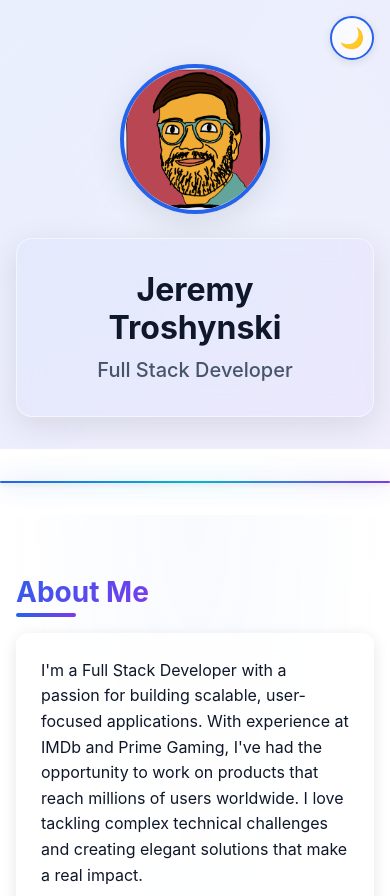
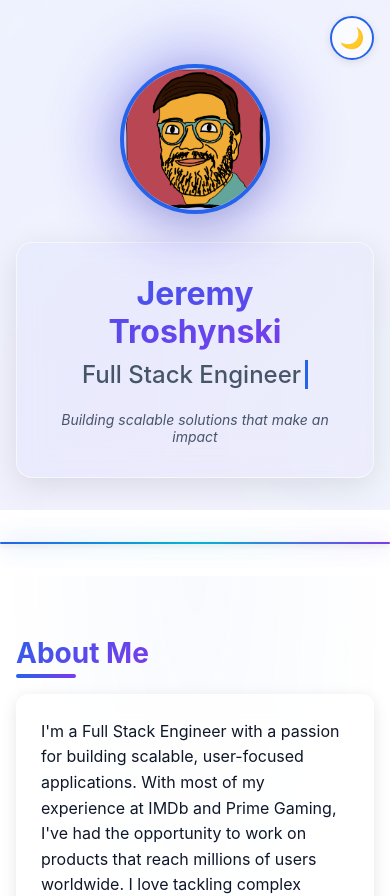
Before and after one commit to jtroshynski/dont-sell-yourself-short, a React (Create React App) app: page / in a window 390 px wide. Shown: the top 896 px of the page. Built offline with nearby package versions, Linux system fonts and the light colour scheme; a web font is replaced by a local one.

Commit message:
Enhance hero section with animated gradients and visual effects

```diff
--- a/src/App.js
+++ b/src/App.js
@@ -149,8 +149,13 @@ class App extends Component {
           {darkMode ? '☀️' : '🌙'}
         </button>
         <section className="hero-section">
-          <div className="hero-background"></div>
+          <div className="hero-background">
+            <div className="gradient-orb orb-1"></div>
+            <div className="gradient-orb orb-2"></div>
+            <div className="gradient-orb orb-3"></div>
+          </div>
           <div className="hero-content">
+            <div className="hero-image-wrapper">
               {profileImageLoaded ? (
                 <img
                   src={this.profileImage.src}
@@ -162,9 +167,18 @@ class App extends Component {
               ) : (
                 <div className="hero-image-placeholder" aria-label="Loading profile image" />
               )}
+              <div className="hero-image-glow"></div>
+            </div>
             <div className="hero-intro-card">
-              <h1 className="hero-name">Jeremy Troshynski</h1>
-              <h2 className="hero-title">Full Stack Developer</h2>
+              <h1 className="hero-name">
+                <span className="hero-name-text">Jeremy Troshynski</span>
+              </h1>
+              <h2 className="hero-title">
+                <span className="typing-text">Full Stack Engineer</span>
+              </h2>
+              <div className="hero-tagline">
+                Building scalable solutions that make an impact
+              </div>
             </div>
           </div>
         </section>
@@ -173,14 +187,14 @@ class App extends Component {
           <h2 className="section-title">About Me</h2>
           <div className="about-card">
             <p className="about-text">
-              I'm a Full Stack Developer with a passion for building scalable, user-focused applications.
-              With experience at IMDb and Prime Gaming, I've had the opportunity to work on products that
+              I'm a Full Stack Engineer with a passion for building scalable, user-focused applications.
+              With most of my experience at IMDb and Prime Gaming, I've had the opportunity to work on products that
               reach millions of users worldwide. I love tackling complex technical challenges and creating
               elegant solutions that make a real impact.
             </p>
             <p className="about-text">
-              When I'm not coding, you'll find me exploring new technologies, contributing to open source,
-              or enjoying the great outdoors. I believe in continuous learning and always strive to stay
+              When I'm not coding, you'll find me doing DIY projects, playing video games,
+              or enjoying the great outdoors. I believe in well-roundedness and always strive to stay
               current with the latest industry trends and best practices.
             </p>
           </div>
--- a/src/css/App.css
+++ b/src/css/App.css
@@ -226,7 +226,7 @@ html {
   right: 0;
   bottom: 0;
   background: linear-gradient(135deg, var(--color-primary) 0%, var(--color-secondary) 100%);
-  opacity: 0.1;
+  opacity: 0.08;
   z-index: 0;
   overflow: hidden;
 }
@@ -242,6 +242,55 @@ html {
   animation: gradientShift 15s ease infinite;
 }
 
+.gradient-orb {
+  position: absolute;
+  border-radius: 50%;
+  filter: blur(80px);
+  opacity: 0.6;
+  animation: float 20s ease-in-out infinite;
+}
+.gradient-orb.orb-1 {
+  width: 400px;
+  height: 400px;
+  background: radial-gradient(circle, var(--color-primary), transparent);
+  top: -10%;
+  left: -10%;
+  animation-delay: 0s;
+}
+.gradient-orb.orb-2 {
+  width: 500px;
+  height: 500px;
+  background: radial-gradient(circle, var(--color-secondary), transparent);
+  bottom: -15%;
+  right: -15%;
+  animation-delay: -7s;
+}
+.gradient-orb.orb-3 {
+  width: 350px;
+  height: 350px;
+  background: radial-gradient(circle, var(--color-accent), transparent);
+  top: 50%;
+  left: 50%;
+  transform: translate(-50%, -50%);
+  animation-delay: -14s;
+}
+@media (prefers-reduced-motion: reduce) {
+  .gradient-orb {
+    animation: none;
+  }
+}
+
+@keyframes float {
+  0%, 100% {
+    transform: translate(0, 0) scale(1);
+  }
+  33% {
+    transform: translate(30px, -30px) scale(1.1);
+  }
+  66% {
+    transform: translate(-20px, 20px) scale(0.9);
+  }
+}
 @keyframes gradientShift {
   0%, 100% {
     transform: translate(0, 0);
@@ -267,6 +316,11 @@ html {
   }
 }
 
+.hero-image-wrapper {
+  position: relative;
+  animation: heroImageFadeIn 1.2s ease-out;
+}
+
 .hero-image {
   width: 200px;
   height: 200px;
@@ -275,8 +329,9 @@ html {
   object-fit: cover;
   border: 4px solid var(--color-primary);
   box-shadow: 0 8px 32px rgba(0, 0, 0, 0.1);
-  animation: heroImageFadeIn 1.2s ease-out;
   transition: transform var(--transition-base), box-shadow var(--transition-base), border-color var(--transition-base);
+  position: relative;
+  z-index: 2;
 }
 .hero-image:hover {
   transform: scale(1.05);
@@ -301,6 +356,42 @@ html {
   box-shadow: 0 12px 48px rgba(0, 0, 0, 0.6);
 }
 
+.hero-image-glow {
+  position: absolute;
+  top: 50%;
+  left: 50%;
+  transform: translate(-50%, -50%);
+  width: 220px;
+  height: 220px;
+  border-radius: 50%;
+  background: radial-gradient(circle, var(--color-primary), var(--color-secondary));
+  opacity: 0.3;
+  filter: blur(30px);
+  z-index: 1;
+  animation: pulse 3s ease-in-out infinite;
+}
+@media screen and (max-width: 768px) {
+  .hero-image-glow {
+    width: 170px;
+    height: 170px;
+  }
+}
+@media (prefers-reduced-motion: reduce) {
+  .hero-image-glow {
+    animation: none;
+  }
+}
+
+@keyframes pulse {
+  0%, 100% {
+    transform: translate(-50%, -50%) scale(1);
+    opacity: 0.3;
+  }
+  50% {
+    transform: translate(-50%, -50%) scale(1.1);
+    opacity: 0.5;
+  }
+}
 .hero-intro-card {
   background: rgba(255, 255, 255, 0.15);
   backdrop-filter: blur(16px);
@@ -354,7 +445,6 @@ html {
 .hero-name {
   font-size: var(--font-size-h1);
   font-weight: 700;
-  color: var(--color-text);
   margin: 0 0 var(--spacing-sm) 0;
   font-family: var(--font-family-heading);
   line-height: 1.2;
@@ -365,20 +455,95 @@ html {
   }
 }
 
+.hero-name-text {
+  background: linear-gradient(135deg, var(--color-primary), var(--color-secondary));
+  -webkit-background-clip: text;
+  -webkit-text-fill-color: transparent;
+  background-clip: text;
+  animation: gradientSlide 3s ease infinite;
+  background-size: 200% 200%;
+}
+
+@keyframes gradientSlide {
+  0%, 100% {
+    background-position: 0% 50%;
+  }
+  50% {
+    background-position: 100% 50%;
+  }
+}
 .hero-title {
   font-size: var(--font-size-h2);
   font-weight: 500;
   color: var(--color-text-secondary);
-  margin: 0;
-  font-family: var(--font-family-heading);
-  line-height: 1.4;
+  margin: 0 0 var(--spacing-md) 0;
 }
 @media screen and (max-width: 768px) {
   .hero-title {
-    font-size: 1.25rem;
-  }
-}
-
+    font-size: 1.5rem;
+  }
+}
+
+.typing-text {
+  display: inline-block;
+  border-right: 3px solid var(--color-primary);
+  padding-right: 4px;
+  animation: typing 2s steps(20) 1s forwards, blink 0.75s step-end infinite;
+  white-space: nowrap;
+  overflow: hidden;
+  max-width: 0;
+}
+@media (prefers-reduced-motion: reduce) {
+  .typing-text {
+    animation: none;
+    max-width: 100%;
+    border-right: none;
+  }
+}
+
+@keyframes typing {
+  from {
+    max-width: 0;
+  }
+  to {
+    max-width: 100%;
+  }
+}
+@keyframes blink {
+  50% {
+    border-color: transparent;
+  }
+}
+.hero-tagline {
+  font-size: var(--font-size-body);
+  color: var(--color-text-secondary);
+  margin: var(--spacing-md) 0 0 0;
+  opacity: 0;
+  animation: fadeInUp 1s ease-out 1.5s forwards;
+  font-style: italic;
+}
+@media screen and (max-width: 768px) {
+  .hero-tagline {
+    font-size: 0.875rem;
+  }
+}
+@media (prefers-reduced-motion: reduce) {
+  .hero-tagline {
+    animation: none;
+    opacity: 1;
+  }
+}
+
+@keyframes fadeInUp {
+  from {
+    opacity: 0;
+    transform: translateY(20px);
+  }
+  to {
+    opacity: 1;
+    transform: translateY(0);
+  }
+}
 @keyframes heroFadeIn {
   from {
     opacity: 0;
--- a/src/data/projects.js
+++ b/src/data/projects.js
@@ -7,7 +7,7 @@ const projects = [
         title: 'Prime Gaming Settings Page',
         company: 'Prime Gaming',
         description: 'Designed and built the Prime Gaming settings page featuring tabbed navigation for Account Settings, Linked Twitch Accounts, and Notifications. Implemented granular notification preferences with toggle controls for game-specific alerts.',
-        technologies: ['React', 'TypeScript', 'CSS', 'AWS'],
+        technologies: ['React', 'TypeScript', 'GraphQL', 'Java', 'AWS'],
         impact: 'Provided users with comprehensive control over their Prime Gaming experience and notification preferences',
         link: null,
         image: primeGamingSettings
@@ -16,8 +16,8 @@ const projects = [
         id: 'imdb-badges-modernization',
         title: 'IMDb User Profile Badges Modernization',
         company: 'IMDb',
-        description: 'Led the complete redesign of IMDb\'s user profile badges, transforming the visual experience from outdated to modern. Rebuilt both the backend systems and frontend interface while keeping the site running. Added support for custom badge images and streamlined the badge creation process, making it significantly faster for the team to launch new badges. Modernized legacy systems by adding security features and updating outdated infrastructure.',
-        technologies: ['React', 'TypeScript', 'GraphQL', 'Java', 'CloudAuth', 'SVG'],
+        description: 'Led the complete redesign of IMDb\'s user profile badges, transforming the visual experience from outdated to modern. Rebuilt both the backend systems and frontend interface while working with visual and UX designers. Added support for custom badge images and streamlined the badge creation process, making it significantly faster for the team to launch new badges. Modernized legacy systems by adding security features and updating outdated infrastructure.',
+        technologies: ['React', 'TypeScript', 'GraphQL', 'Java', 'AWS', 'Spring', 'Kiro'],
         impact: 'Delivered a fresh, modern look for millions of IMDb users. Community response: "These new badges look fantastic and have a modern feel" and "What a lovely design."',
         link: null,
         image: require('../images/IMDb/newIMDbUserProfile.png'),
--- a/src/data/skills.js
+++ b/src/data/skills.js
@@ -2,7 +2,7 @@
 const skills = [
     {
         category: 'Languages',
-        skills: ['Java', 'JavaScript', 'TypeScript', 'Python', 'C#', 'HTML', 'CSS/SCSS']
+        skills: ['Java', 'JavaScript', 'TypeScript', 'GraphQL', 'HTML/CSS']
     },
     {
         category: 'Frameworks',
@@ -14,7 +14,7 @@ const skills = [
     },
     {
         category: 'Cloud',
-        skills: ['AWS Lambda', 'DynamoDB', 'S3', 'CloudFormation', 'CloudWatch', 'API Gateway']
+        skills: ['AWS Lambda', 'DynamoDB', 'S3', 'CloudFormation', 'CloudWatch', 'API Gateway', 'Step Functions']
     }
 ];
 
--- a/src/data/workExperience.js
+++ b/src/data/workExperience.js
@@ -24,7 +24,7 @@ const workExperience = [
         role: 'Software Development Engineer',
         startDate: 'December 2019',
         endDate: 'October 2020',
-        description: 'Developed enterprise features for Alexa for Business platform.',
+        description: 'Developed conference room connectivity features for Alexa for Business platform.',
         logo: null
     },
     {
@@ -33,7 +33,7 @@ const workExperience = [
         role: 'Software Developer',
         startDate: 'June 2017',
         endDate: 'November 2019',
-        description: 'Developed banking applications and financial software solutions.',
+        description: 'Enhanced a customer relationship management tool for banking professionals to connect with clients.',
         logo: null
     },
     {
--- a/src/scss/App.scss
+++ b/src/scss/App.scss
@@ -280,7 +280,7 @@ html {
   }
 }
 
-// Gradient Background
+// Gradient Background with Animated Orbs
 .hero-background {
   position: absolute;
   top: 0;
@@ -288,7 +288,7 @@ html {
   right: 0;
   bottom: 0;
   background: linear-gradient(135deg, var(--color-primary) 0%, var(--color-secondary) 100%);
-  opacity: 0.1;
+  opacity: 0.08;
   z-index: 0;
   overflow: hidden;
 
@@ -302,6 +302,63 @@ html {
     background: radial-gradient(circle, var(--color-accent) 0%, transparent 70%);
     opacity: 0.3;
     animation: gradientShift 15s ease infinite;
+  }
+}
+
+// Floating gradient orbs
+.gradient-orb {
+  position: absolute;
+  border-radius: 50%;
+  filter: blur(80px);
+  opacity: 0.6;
+  animation: float 20s ease-in-out infinite;
+
+  &.orb-1 {
+    width: 400px;
+    height: 400px;
+    background: radial-gradient(circle, var(--color-primary), transparent);
+    top: -10%;
+    left: -10%;
+    animation-delay: 0s;
+  }
+
+  &.orb-2 {
+    width: 500px;
+    height: 500px;
+    background: radial-gradient(circle, var(--color-secondary), transparent);
+    bottom: -15%;
+    right: -15%;
+    animation-delay: -7s;
+  }
+
+  &.orb-3 {
+    width: 350px;
+    height: 350px;
+    background: radial-gradient(circle, var(--color-accent), transparent);
+    top: 50%;
+    left: 50%;
+    transform: translate(-50%, -50%);
+    animation-delay: -14s;
+  }
+
+  @media (prefers-reduced-motion: reduce) {
+    animation: none;
+  }
+}
+
+@keyframes float {
+
+  0%,
+  100% {
+    transform: translate(0, 0) scale(1);
+  }
+
+  33% {
+    transform: translate(30px, -30px) scale(1.1);
+  }
+
+  66% {
+    transform: translate(-20px, 20px) scale(0.9);
   }
 }
 
@@ -334,7 +391,12 @@ html {
   }
 }
 
-// Hero Image
+// Hero Image Wrapper with Glow Effect
+.hero-image-wrapper {
+  position: relative;
+  animation: heroImageFadeIn 1.2s ease-out;
+}
+
 .hero-image {
   width: 200px;
   height: 200px;
@@ -343,8 +405,9 @@ html {
   object-fit: cover;
   border: 4px solid var(--color-primary);
   box-shadow: 0 8px 32px rgba(0, 0, 0, 0.1);
-  animation: heroImageFadeIn 1.2s ease-out;
   transition: transform var(--transition-base), box-shadow var(--transition-base), border-color var(--transition-base);
+  position: relative;
+  z-index: 2;
 
   &:hover {
     transform: scale(1.05);
@@ -369,6 +432,45 @@ html {
     &:hover {
       box-shadow: 0 12px 48px rgba(0, 0, 0, 0.6);
     }
+  }
+}
+
+// Animated glow behind image
+.hero-image-glow {
+  position: absolute;
+  top: 50%;
+  left: 50%;
+  transform: translate(-50%, -50%);
+  width: 220px;
+  height: 220px;
+  border-radius: 50%;
+  background: radial-gradient(circle, var(--color-primary), var(--color-secondary));
+  opacity: 0.3;
+  filter: blur(30px);
+  z-index: 1;
+  animation: pulse 3s ease-in-out infinite;
+
+  @media screen and (max-width: $breakpoint-mobile) {
+    width: 170px;
+    height: 170px;
+  }
+
+  @media (prefers-reduced-motion: reduce) {
+    animation: none;
+  }
+}
+
+@keyframes pulse {
+
+  0%,
+  100% {
+    transform: translate(-50%, -50%) scale(1);
+    opacity: 0.3;
+  }
+
+  50% {
+    transform: translate(-50%, -50%) scale(1.1);
+    opacity: 0.5;
   }
 }
 
@@ -430,17 +532,37 @@ html {
   }
 }
 
-// Hero Name
+// Hero Name with Gradient Text
 .hero-name {
   font-size: var(--font-size-h1);
   font-weight: 700;
-  color: var(--color-text);
   margin: 0 0 var(--spacing-sm) 0;
   font-family: var(--font-family-heading);
   line-height: 1.2;
 
   @media screen and (max-width: $breakpoint-mobile) {
     font-size: 2rem;
+  }
+}
+
+.hero-name-text {
+  background: linear-gradient(135deg, var(--color-primary), var(--color-secondary));
+  -webkit-background-clip: text;
+  -webkit-text-fill-color: transparent;
+  background-clip: text;
+  animation: gradientSlide 3s ease infinite;
+  background-size: 200% 200%;
+}
+
+@keyframes gradientSlide {
+
+  0%,
+  100% {
+    background-position: 0% 50%;
+  }
+
+  50% {
+    background-position: 100% 50%;
   }
 }
 
@@ -449,12 +571,74 @@ html {
   font-size: var(--font-size-h2);
   font-weight: 500;
   color: var(--color-text-secondary);
-  margin: 0;
-  font-family: var(--font-family-heading);
-  line-height: 1.4;
-
-  @media screen and (max-width: $breakpoint-mobile) {
-    font-size: 1.25rem;
+  margin: 0 0 var(--spacing-md) 0;
+
+  @media screen and (max-width: $breakpoint-mobile) {
+    font-size: 1.5rem;
+  }
+}
+
+// Typing animation effect
+.typing-text {
+  display: inline-block;
+  border-right: 3px solid var(--color-primary);
+  padding-right: 4px;
+  animation: typing 2s steps(20) 1s forwards, blink 0.75s step-end infinite;
+  white-space: nowrap;
+  overflow: hidden;
+  max-width: 0;
+
+  @media (prefers-reduced-motion: reduce) {
+    animation: none;
+    max-width: 100%;
+    border-right: none;
+  }
+}
+
+@keyframes typing {
+  from {
+    max-width: 0;
+  }
+
+  to {
+    max-width: 100%;
+  }
+}
+
+@keyframes blink {
+  50% {
+    border-color: transparent;
+  }
+}
+
+// Hero Tagline
+.hero-tagline {
+  font-size: var(--font-size-body);
+  color: var(--color-text-secondary);
+  margin: var(--spacing-md) 0 0 0;
+  opacity: 0;
+  animation: fadeInUp 1s ease-out 1.5s forwards;
+  font-style: italic;
+
+  @media screen and (max-width: $breakpoint-mobile) {
+    font-size: 0.875rem;
+  }
+
+  @media (prefers-reduced-motion: reduce) {
+    animation: none;
+    opacity: 1;
+  }
+}
+
+@keyframes fadeInUp {
+  from {
+    opacity: 0;
+    transform: translateY(20px);
+  }
+
+  to {
+    opacity: 1;
+    transform: translateY(0);
   }
 }
 
```
Also changed, not shown: 2 other files (tests, documents, lock files or other folders). Lines whose indentation alone changed are shown as unchanged.
